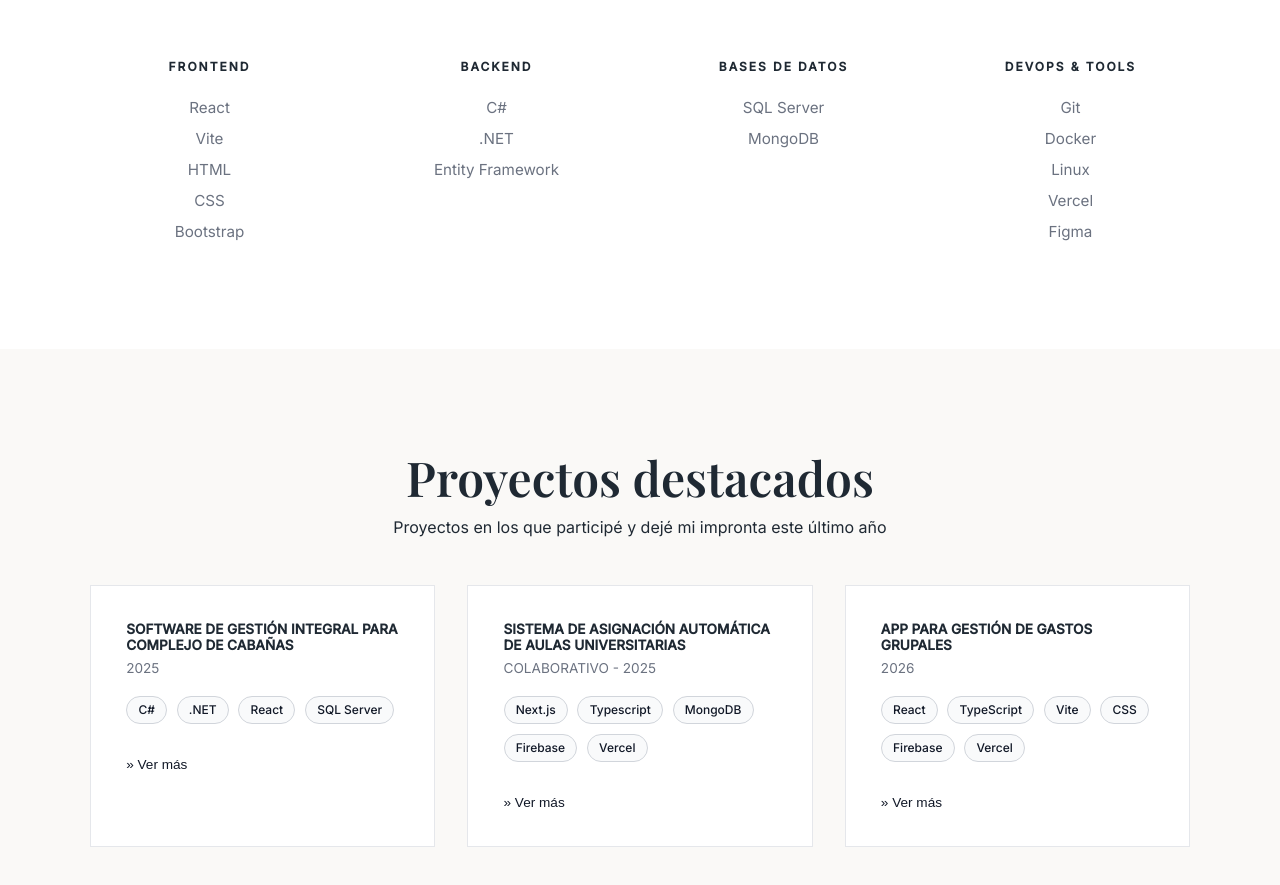
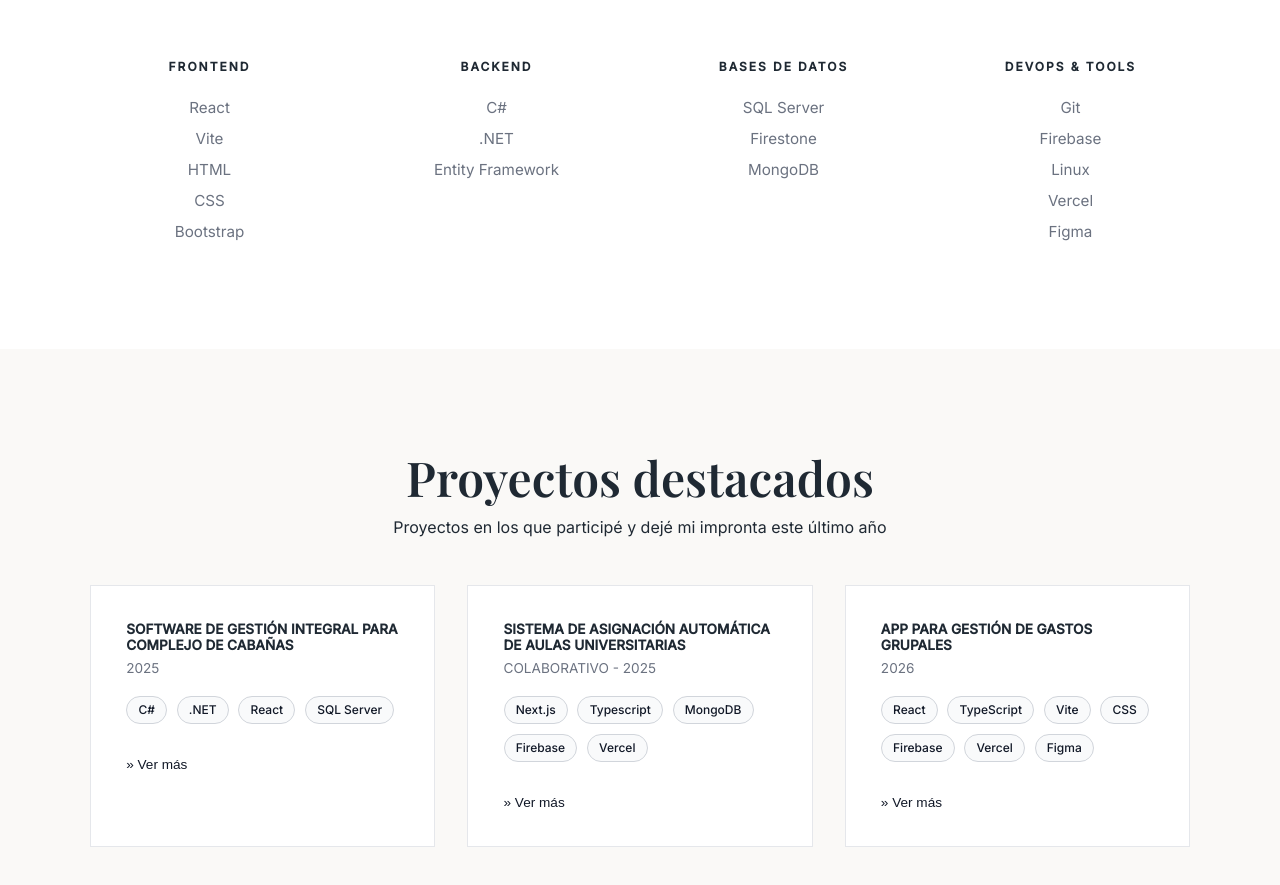
Before and after one commit to sdestree/portfolio, a React (Vite) app: page / in a window 1280 px wide. Shown: the part 1020-1905 px from the top of the page. Built offline with nearby package versions, Linux system fonts and the light colour scheme.

Commit message:
Update stack y project

```diff
--- a/src/data/projects.js
+++ b/src/data/projects.js
@@ -48,7 +48,7 @@ export const projects = [
       "Base de datos en tiempo real con Firebase Firestore",
       "Interfaz adaptada a dispositivos móviles"
     ],
-    stack: ["React", "TypeScript", "Vite", "CSS", "Firebase", "Vercel"],
+    stack: ["React", "TypeScript", "Vite", "CSS", "Firebase", "Vercel", "Figma"],
     demoVideo: "/videos/demo-gastosviajes.mp4",
     github: "https://github.com/sdestree/app-viajes-gastos"
   }
--- a/src/sections/Stack.jsx
+++ b/src/sections/Stack.jsx
@@ -30,6 +30,7 @@ function Stack() {
           <h3>Bases de Datos</h3>
           <ul>
             <li>SQL Server</li>
+            <li>Firestone</li>
             <li>MongoDB</li>
           </ul>
         </div>
@@ -38,7 +39,7 @@ function Stack() {
           <h3>DevOps & Tools</h3>
           <ul>
             <li>Git</li>
-            <li>Docker</li>
+            <li>Firebase</li>
             <li>Linux</li>
             <li>Vercel</li>
             <li>Figma</li>
```
